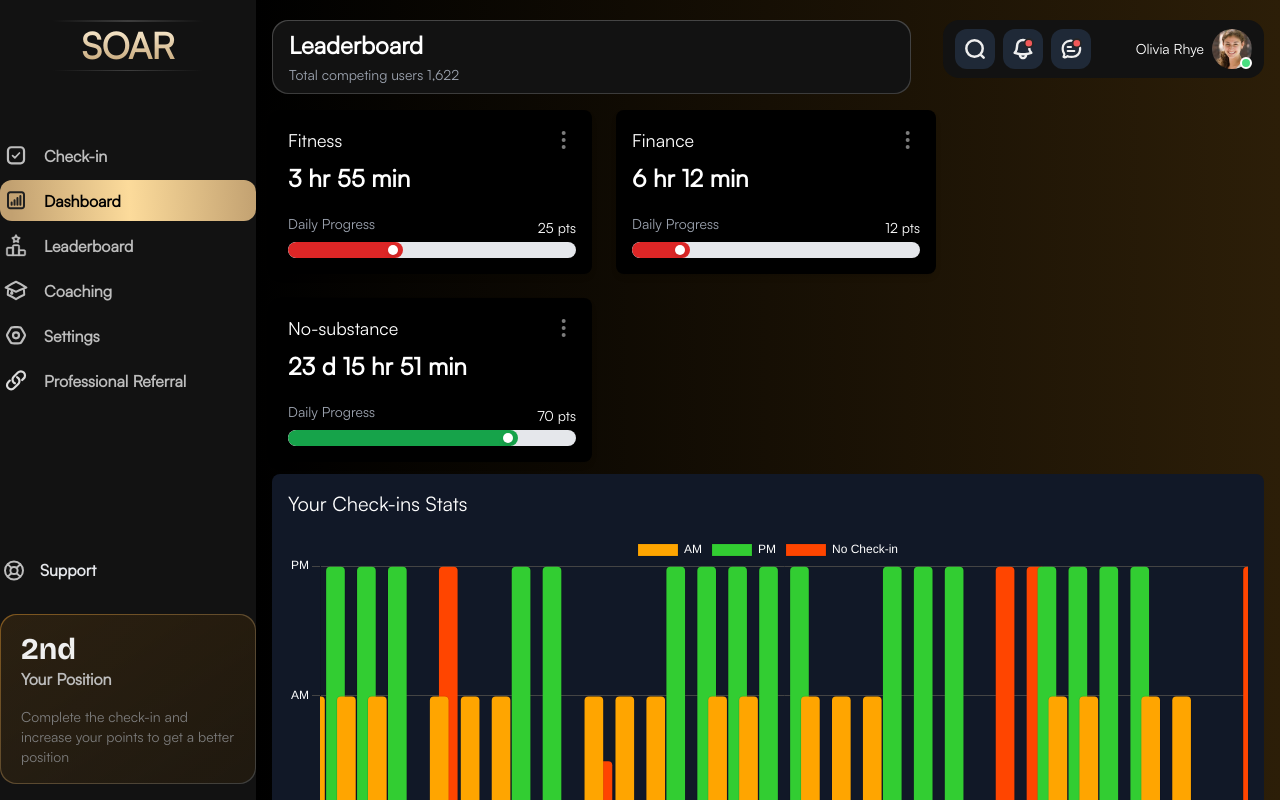
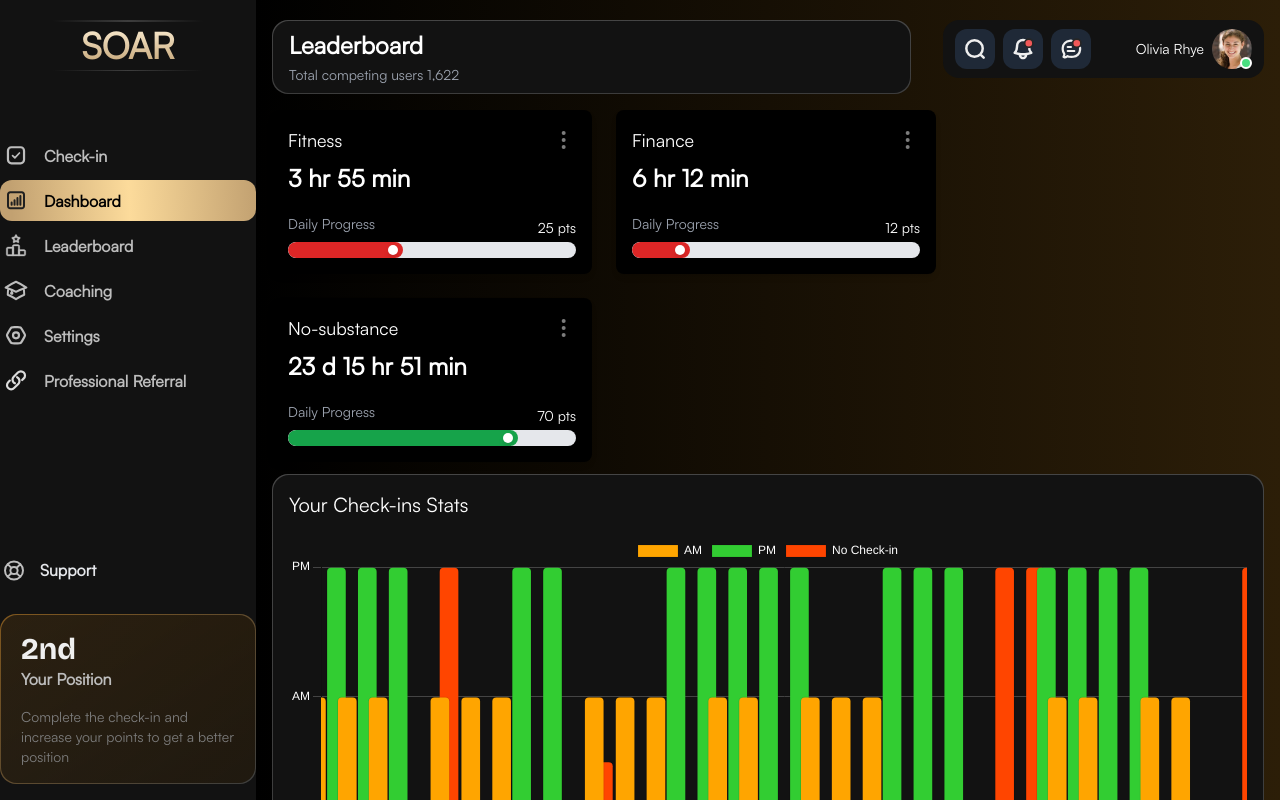
Before and after one commit to sda34495/soar-web-app-front, a Next.js app: page /dashboard in a window 1280 px wide. Built offline with nearby package versions, Linux system fonts and the light colour scheme; a web font is replaced by a local one.

Commit message:
fix: barchart

```diff
--- a/src/components/UI/BarChart.tsx
+++ b/src/components/UI/BarChart.tsx
@@ -118,11 +118,15 @@ export default function CustomYAxisBarChart() {
   };
 
   return (
-    <div className="bg-gray-900 p-4 rounded-lg">
+
+
+    <div className="bg-gradient-to-b overflow-hidden from-[#454545] to-[#3c3c3c] p-[1px] rounded-2xl">
+    <div className="bg-[#121212] p-4 rounded-2xl">
       <h2 className="text-white text-xl mb-4">Your Check-ins Stats</h2>
       <div style={{ width: '100%', height: '320px' }}>
         <Bar data={data} options={options} />
       </div>
+      </div>
     </div>
   );
 }
```
